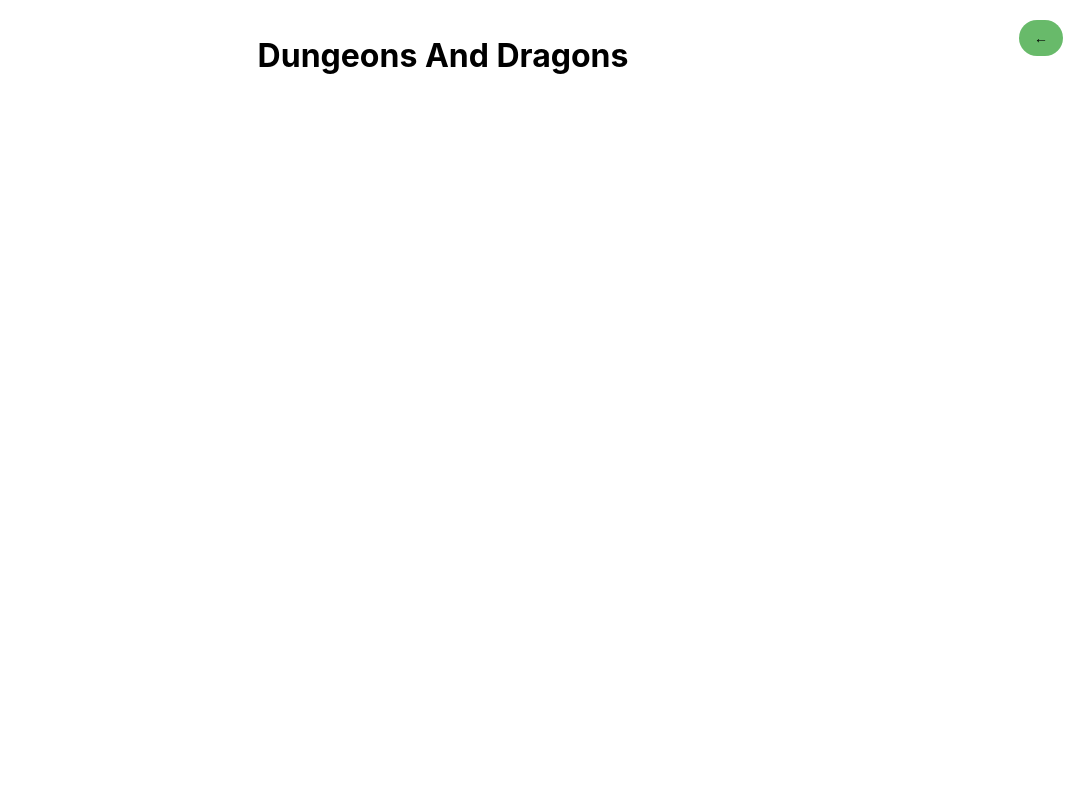
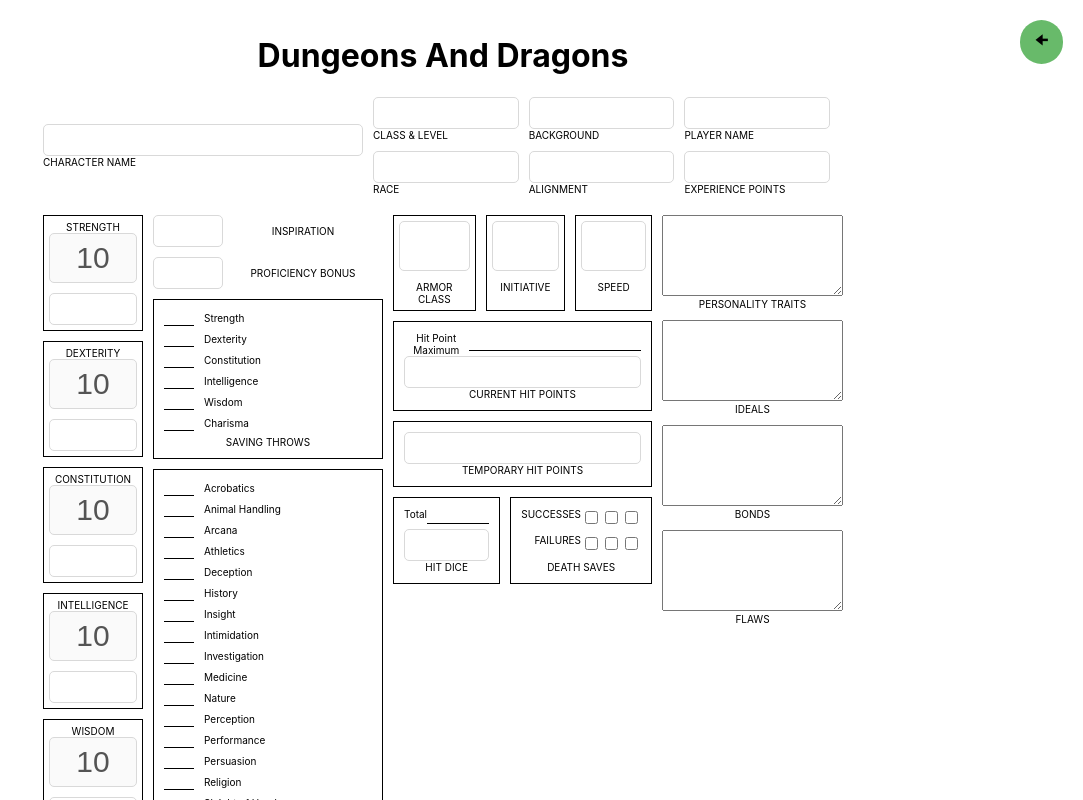
Before and after one commit to Roma38/dungeons-and-dragons-char-sheet, a React (Create React App) app: page / in a window 1280 px wide. Shown: the top 800 px of the page, without its empty margins (197-1280 px from the left). Built offline with nearby package versions, Linux system fonts and the light colour scheme.

Commit message:
implement form layout

```diff
--- a/src/App.css
+++ b/src/App.css
@@ -13,3 +13,11 @@
   top: 20px;
   right: 20px;
 }
+
+.display-flex {
+  display: flex;
+}
+
+.align-center {
+  text-align: center;
+}
--- a/src/App.tsx
+++ b/src/App.tsx
@@ -18,7 +18,7 @@
         primary
         circle
       >
-        {isDragonsMode ? '←' : '→'}
+        {isDragonsMode ? '🠈' : '🠊'}
       </Button>
       <h1>{isDragonsMode ? 'Dungeons And Dragons' : 'Components Library'}</h1>
       {isDragonsMode
@@ -29,8 +29,6 @@
             {activeTab === 'input' && <InputSection />}
             {activeTab === 'slider' && <SliderSection />}
           </>}
-
-      <DungeonsAndDragons />
     </div>
   );
 }
--- /dev/null
+++ b/src/DungeonsAndDragons/DungeonsAndDragons.module.scss
@@ -0,0 +1,145 @@
+$large-font: 30px;
+$small-font: 10px;
+
+.form {
+  font-size: $small-font;
+}
+
+.top_section {
+  display: flex;
+  gap: 10px;
+  align-items: center;
+  margin-bottom: 20px;
+  justify-content: space-between;
+}
+
+input {
+  width: 100%;
+}
+
+.primary_field {
+  flex-basis: 40%;
+  flex-shrink: 0;
+}
+
+.top_section_fields {
+  display: flex;
+  gap: 10px;
+  flex-wrap: wrap;
+  label {
+    flex-basis: 31%;
+  }
+}
+
+.column {
+  display: flex;
+  flex-direction: column;
+}
+
+.wrapper {
+  display: flex;
+  gap: 10px;
+}
+
+.first_column {
+  composes: column;
+  flex-basis: 100px;
+  flex-shrink: 0;
+}
+
+.frame{
+  text-align: center;
+  margin-bottom: 10px;
+  border: 1px solid;
+  padding: 5px;
+  input {
+    text-align: center;
+  }
+  input:first-child {
+    font-size: $large-font;
+    margin-bottom: 10px;
+    height: 50px !important;
+  }
+}
+
+.large_number_field {
+  width: 100%;
+  display: flex;
+  align-items: center;
+  margin-bottom: 10px;
+  input {
+    text-align: center;
+    font-size: $large-font;
+    width: 70px;
+  }
+  span {
+    flex-grow: 1;
+    text-align: center;
+  }
+}
+
+.second_column {
+  composes: column;
+  width: 230px;
+  flex-shrink: 0;
+}
+
+.bordered_section {
+  composes: column;
+  align-items: center;
+  border: 1px solid;
+  padding: 10px;
+  margin-bottom: 10px;
+}
+
+.small_fields_group {
+  composes: bordered_section;
+  label {
+    width: 100%;
+  }
+  .small_field input {
+    width: 30px;
+    margin-right: 10px;
+  }
+}
+
+.boxes {
+  display: flex;
+  gap: 10px;
+  .bordered_section {
+    justify-content: space-between;
+  }
+}
+
+.bottom_border_field {
+  padding: 0;
+  height: unset !important;
+  border: none;
+  border-bottom: 1px solid;
+  outline: none;
+  box-shadow: none !important;
+  border-radius: 0;
+  margin-bottom: 5px;
+}
+
+.third_column {
+  composes: column;
+  text-align: center;
+}
+
+.frames {
+  display: flex;
+  gap: 10px;
+  text-align: center;
+}
+
+.checkbox_group {
+  display: flex;
+  align-self: end;
+}
+
+.fourth_column {
+  composes: column;
+  text-align: center;
+  gap: 10px;
+}
--- a/src/DungeonsAndDragons/DungeonsAndDragons.tsx
+++ b/src/DungeonsAndDragons/DungeonsAndDragons.tsx
@@ -1,17 +1,17 @@
-// import { Input } from '../components';
-// import style from "./InputSection.module.scss";
+import { Input } from '../components';
+import style from "./DungeonsAndDragons.module.scss";
 
 
 function DungeonsAndDragons() {
   return (
-    <form>
-      {/* <section>
-        <label>
+    <form className={style.form}>
+      <section className={style.top_section}>
+        <label className={style.primary_field}>
           <Input />
           CHARACTER NAME
         </label>
 
-        <div>
+        <div className={style.top_section_fields}>
           <label>
             <Input />
             CLASS & LEVEL
@@ -38,212 +38,213 @@
           </label>
 
           <label>
-            <Input />
+            <Input type='number' />
             EXPERIENCE POINTS
           </label>
         </div>
       </section>
 
-      <div className="column">
-        <label>
+      <div className={style.wrapper}>
+        <section className={style.first_column}>
+          <label className={style.frame}>
+            STRENGTH
+            <Input value={10} disabled/>
             <Input />
-          <Input />
-          STRENGTH
           </label>
 
-        <label>
+          <label className={style.frame}>
+            DEXTERITY
+            <Input value={10} disabled/>
             <Input />
-          <Input />
-          DEXTERITY
           </label>
 
-        <label>
+          <label className={style.frame}>
+            CONSTITUTION
+            <Input value={10} disabled/>
             <Input />
-          <Input />
-          CONSTITUTION
           </label>
 
-        <label>
+          <label className={style.frame}>
+            INTELLIGENCE
+            <Input value={10} disabled/>
             <Input />
-          <Input />
-          INTELLIGENCE
           </label>
 
-        <label>
+          <label className={style.frame}>
+            WISDOM
+            <Input value={10} disabled/>
             <Input />
-          <Input />
-          WISDOM
           </label>
 
-        <label>
+          <label className={style.frame}>
+            CHARISMA
+            <Input value={10} disabled/>
             <Input />
+          </label>
+        </section>
+
+        <section className={style.second_column}>
+          <div>
+            <label className={style.large_number_field}>
               <Input />
-          CHARISMA
+              <span>INSPIRATION</span>
+            </label>
+
+            <label className={style.large_number_field}>
+              <Input />
+              <span>PROFICIENCY BONUS</span>
             </label>
           </div>
 
-      <div className="column">
-        <div className="section">
-          <label>
-            <Input />
-            INSPIRATION
-          </label>
-
-          <label>
-            <Input />
-            PROFICIENCY BONUS
-          </label>
-        </div>
-
-        <div className="section">
-          <label>
-            <Input />
+          <div className={style.small_fields_group}>
+            <label className={style.small_field}>
+              <Input className={style.bottom_border_field} />
               Strength
             </label>
 
-          <label>
-            <Input />
+            <label className={style.small_field}>
+              <Input className={style.bottom_border_field} />
               Dexterity
             </label>
 
-          <label>
-            <Input />
+            <label className={style.small_field}>
+              <Input className={style.bottom_border_field} />
               Constitution
             </label>
 
-          <label>
-            <Input />
+            <label className={style.small_field}>
+              <Input className={style.bottom_border_field} />
               Intelligence
             </label>
 
-          <label>
-            <Input />
+            <label className={style.small_field}>
+              <Input className={style.bottom_border_field} />
               Wisdom
             </label>
 
-          <label>
-            <Input />
+            <label className={style.small_field}>
+              <Input className={style.bottom_border_field} />
               Charisma
             </label>
             SAVING THROWS
           </div>
 
-        <div className="section">
-          <label>
-            <Input />
+          <div className={style.small_fields_group}>
+            <label className={style.small_field}>
+              <Input className={style.bottom_border_field} />
               Acrobatics
             </label>
 
-          <label>
-            <Input />
+            <label className={style.small_field}>
+              <Input className={style.bottom_border_field} />
               Animal Handling
             </label>
 
-          <label>
-            <Input />
+            <label className={style.small_field}>
+              <Input className={style.bottom_border_field} />
               Arcana
             </label>
 
-          <label>
-            <Input />
+            <label className={style.small_field}>
+              <Input className={style.bottom_border_field} />
               Athletics
             </label>
 
-          <label>
-            <Input />
+            <label className={style.small_field}>
+              <Input className={style.bottom_border_field} />
               Deception
             </label>
 
-          <label>
-            <Input />
+            <label className={style.small_field}>
+              <Input className={style.bottom_border_field} />
               History
             </label>
 
-          <label>
-            <Input />
+            <label className={style.small_field}>
+              <Input className={style.bottom_border_field} />
               Insight
             </label>
 
-          <label>
-            <Input />
+            <label className={style.small_field}>
+              <Input className={style.bottom_border_field} />
               Intimidation
             </label>
 
-          <label>
-            <Input />
+            <label className={style.small_field}>
+              <Input className={style.bottom_border_field} />
               Investigation
             </label>
 
-          <label>
-            <Input />
+            <label className={style.small_field}>
+              <Input className={style.bottom_border_field} />
               Medicine
             </label>
 
-          <label>
-            <Input />
+            <label className={style.small_field}>
+              <Input className={style.bottom_border_field} />
               Nature
             </label>
 
-          <label>
-            <Input />
+            <label className={style.small_field}>
+              <Input className={style.bottom_border_field} />
               Perception
             </label>
 
-          <label>
-            <Input />
+            <label className={style.small_field}>
+              <Input className={style.bottom_border_field} />
               Performance
             </label>
 
-          <label>
-            <Input />
+            <label className={style.small_field}>
+              <Input className={style.bottom_border_field} />
               Persuasion
             </label>
 
-          <label>
-            <Input />
+            <label className={style.small_field}>
+              <Input className={style.bottom_border_field} />
               Religion
             </label>
 
-          <label>
-            <Input />
+            <label className={style.small_field}>
+              <Input className={style.bottom_border_field} />
               Sleight of Hand
             </label>
 
-          <label>
-            <Input />
+            <label className={style.small_field}>
+              <Input className={style.bottom_border_field} />
               Stealth
             </label>
 
-          <label>
-            <Input />
+            <label className={style.small_field}>
+              <Input className={style.bottom_border_field} />
               Survival
             </label>
             SKILLS
           </div>
-      </div>
+        </section>
 
-      <div className="column">
-        <div className="row">
-          <label>
+        <section className={style.third_column}>
+          <div className={style.frames}>
+            <label className={style.frame}>
               <Input />
               ARMOR CLASS
             </label>
 
-          <label>
+            <label className={style.frame}>
               <Input />
               INITIATIVE
             </label>
 
-          <label>
+            <label className={style.frame}>
               <Input />
               SPEED
             </label>
           </div>
 
-        <div className="row">
-          <label>
+          <div className={style.bordered_section}>
+            <label className="display-flex">
               Hit Point Maximum
-            <Input />
+              <Input className={style.bottom_border_field} />
             </label>
 
             <label>
@@ -252,62 +253,66 @@
             </label>
           </div>
 
-        <div className="row">
+          <div className={style.bordered_section}>
             <label>
               <Input />
               TEMPORARY HIT POINTS
             </label>
           </div>
 
-        <div className="row">
-          <div className="column">
-            <label>
+          <div className={style.boxes}>
+            <div className={style.bordered_section}>
+              <label className="display-flex">
                 Total
-              <Input />
+                <Input className={style.bottom_border_field} />
               </label>
 
-            <label>
               <Input />
               HIT DICE
-            </label>
             </div>
 
-          <div className="column">
+            <div className={style.bordered_section}>
+              <div className={style.checkbox_group}>
                 SUCCESSES
                 <Input type='checkbox' />
                 <Input type='checkbox' />
                 <Input type='checkbox' />
+              </div>
 
+              <div className={style.checkbox_group}>
                 FAILURES
                 <Input type='checkbox' />
                 <Input type='checkbox' />
                 <Input type='checkbox' />
-
+              </div>
               DEATH SAVES
             </div>
           </div>
-      </div>
-      <div className="column">
+        </section>
+
+        <section className={style.fourth_column}>
           <label>
-          <textarea />
+            <textarea rows={5} />
             PERSONALITY TRAITS
           </label>
 
           <label>
-          <textarea />
+            <textarea rows={5} />
             IDEALS
           </label>
 
           <label>
-          <textarea />
+            <textarea rows={5} />
             BONDS
           </label>
 
           <label>
-          <textarea />
+            <textarea rows={5} />
             FLAWS
           </label>
-      </div> */}
+        </section>
+      </div>
+
     </form>
   );
 }
--- a/src/components/Input/Input.tsx
+++ b/src/components/Input/Input.tsx
@@ -5,7 +5,7 @@
 }
 
 function Input({ inputSize = 'medium', ...rest }: IProps) {
-  let className = style.input;
+  let className = style.input + ' input';
   if (inputSize && inputSize !== 'small') {
     className += ' ' + style[inputSize];
   }
```
Lines whose indentation alone changed are shown as unchanged.
